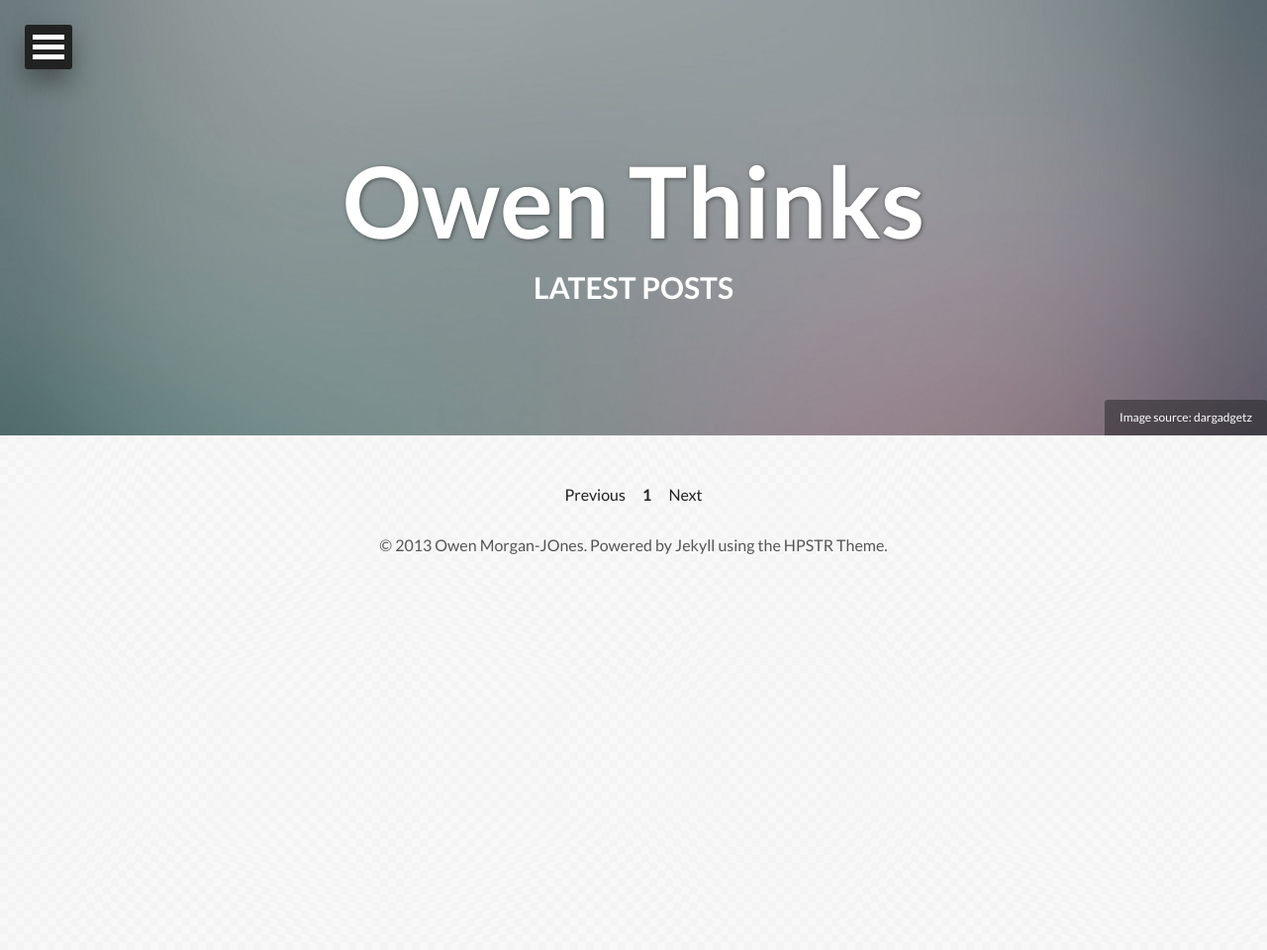
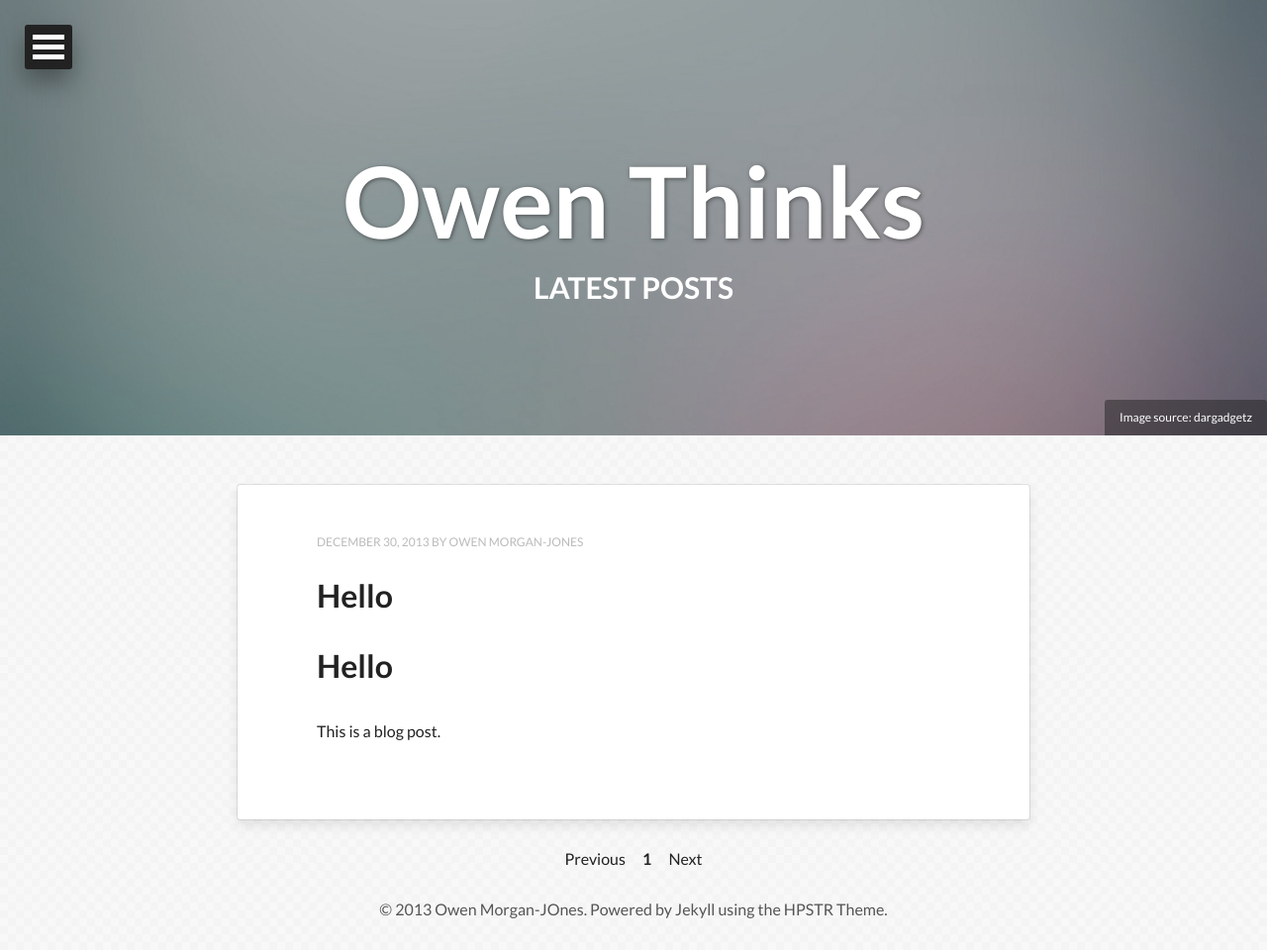
Before and after one commit to Sharkwald/sharkwald.github.io, a Jekyll site: the page built from index.html, in a window 1280 px wide. Shown: the whole page at 99% size. Built offline with Jekyll 4.4.1, drawn with Linux system fonts in a browser that asks for light colours; nearby versions of some CDN libraries; the list of posts is cut into pages by our own code; before the commit the page ends 900 px from its top, so only the background shows below that.

Commit message:
added dummy first post

```diff
--- a/_posts/2013-12-30-hello.md
+++ b/_posts/2013-12-30-hello.md
@@ -5,5 +5,8 @@ description: "This is a first post"
 modified: 2013-12-30
 tags: [test post]
 share: true
-published: false
 ---
+
+# Hello
+
+This is a blog post.
```
